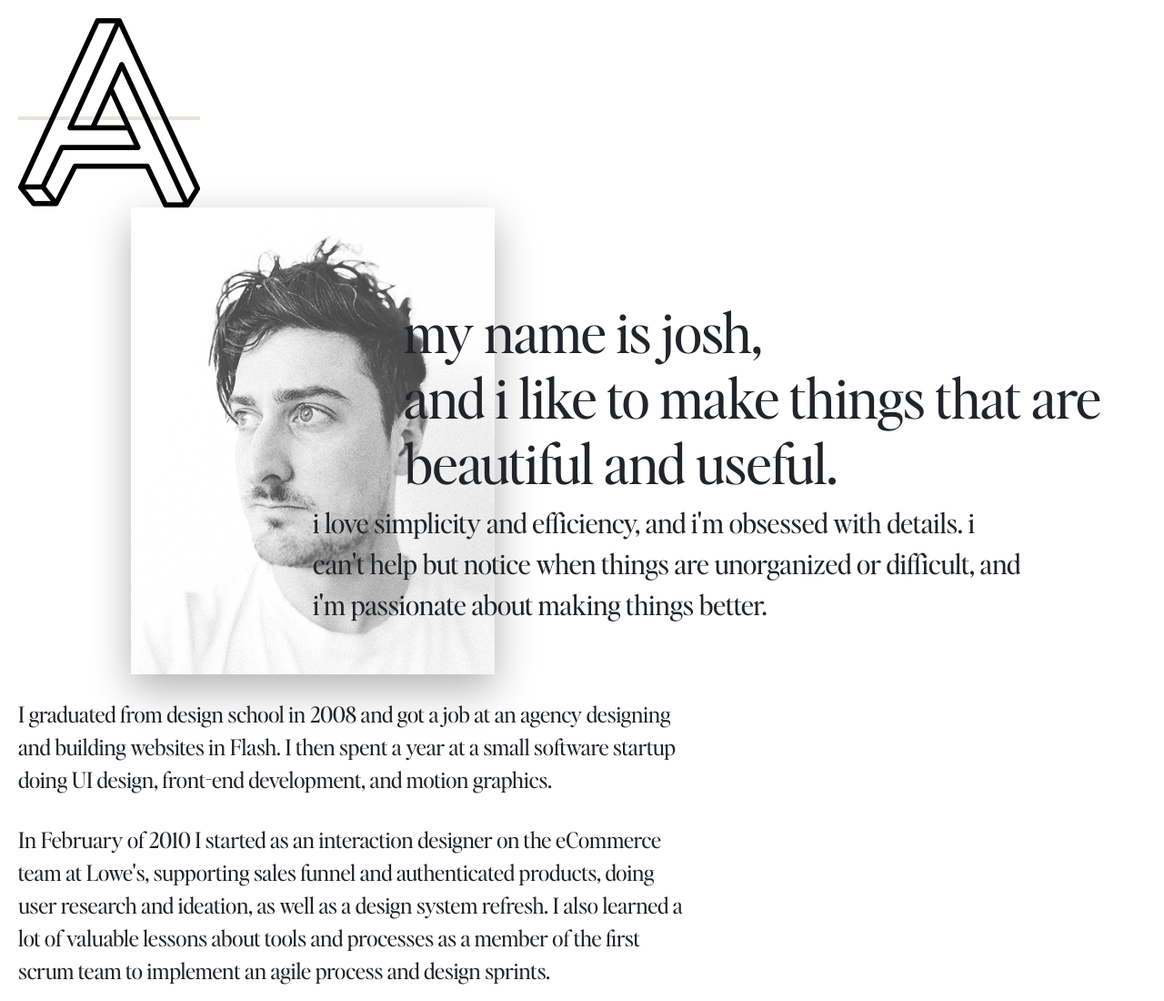
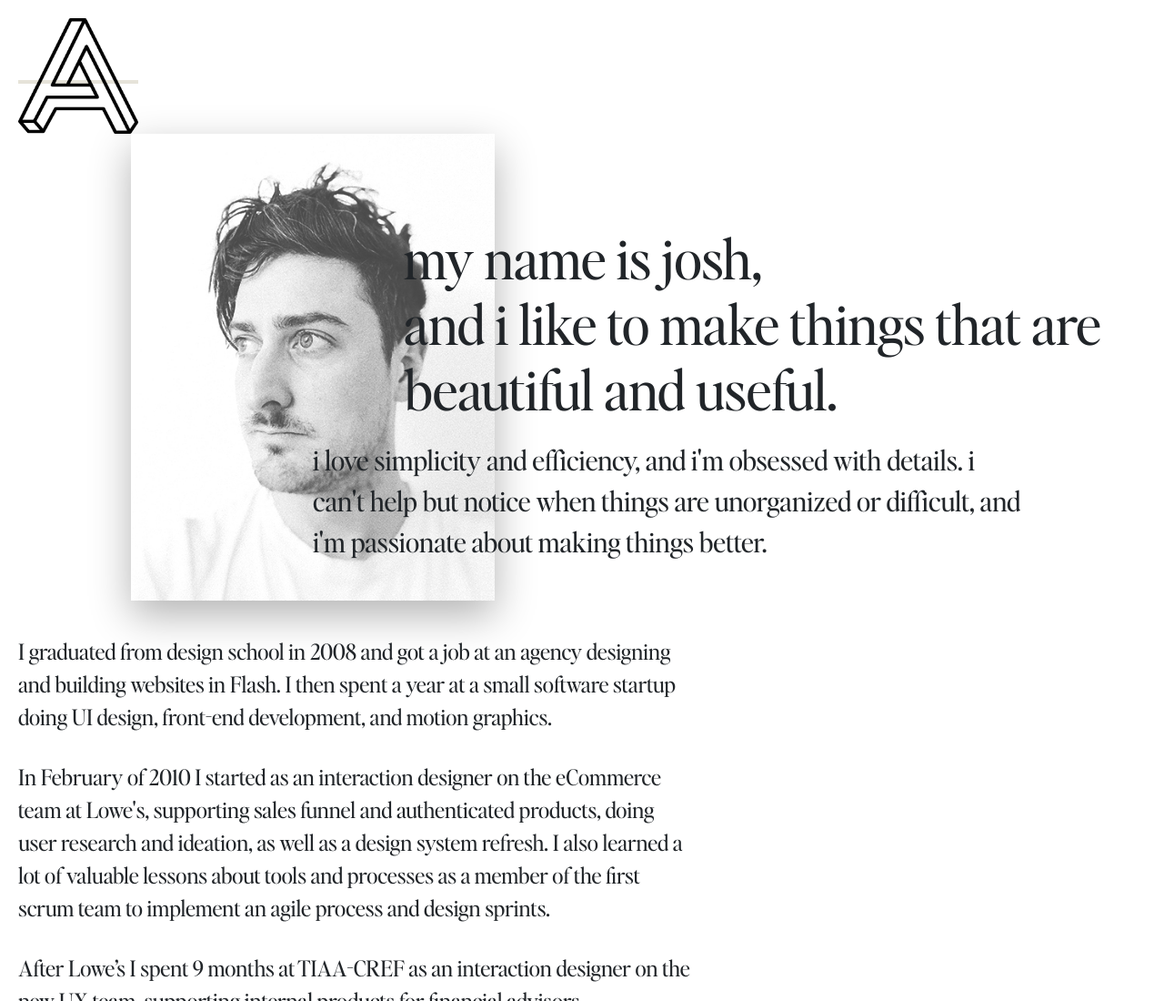
Before and after one commit to joshabe/home, a plain HTML site: page index.html in a window 1280 px wide. Shown: the top 1100 px of the page at 91% size. Drawn offline with nearby package versions, Linux system fonts and the light colour scheme.

Commit message:
logo updates

```diff
--- a/style.css
+++ b/style.css
@@ -16,6 +16,10 @@
 body {
   background:#fff;
   font-family:editorsnote;
+}
+
+h1, h2, h3, h4 {
+  margin-bottom:20px;
 }
 
 p {
@@ -40,9 +44,13 @@ a:hover {
 }
 
 a.logo {
-  height:300px;
-  width:300px;
-  border: none !important;
+  border:none !important;
+  text-decoration:none;
+}
+
+.logo img {
+  height:127px;
+  width:132px;
 }
 
 #main-container {
```
Also changed, not shown: principles.html (+4 -1 lines).
